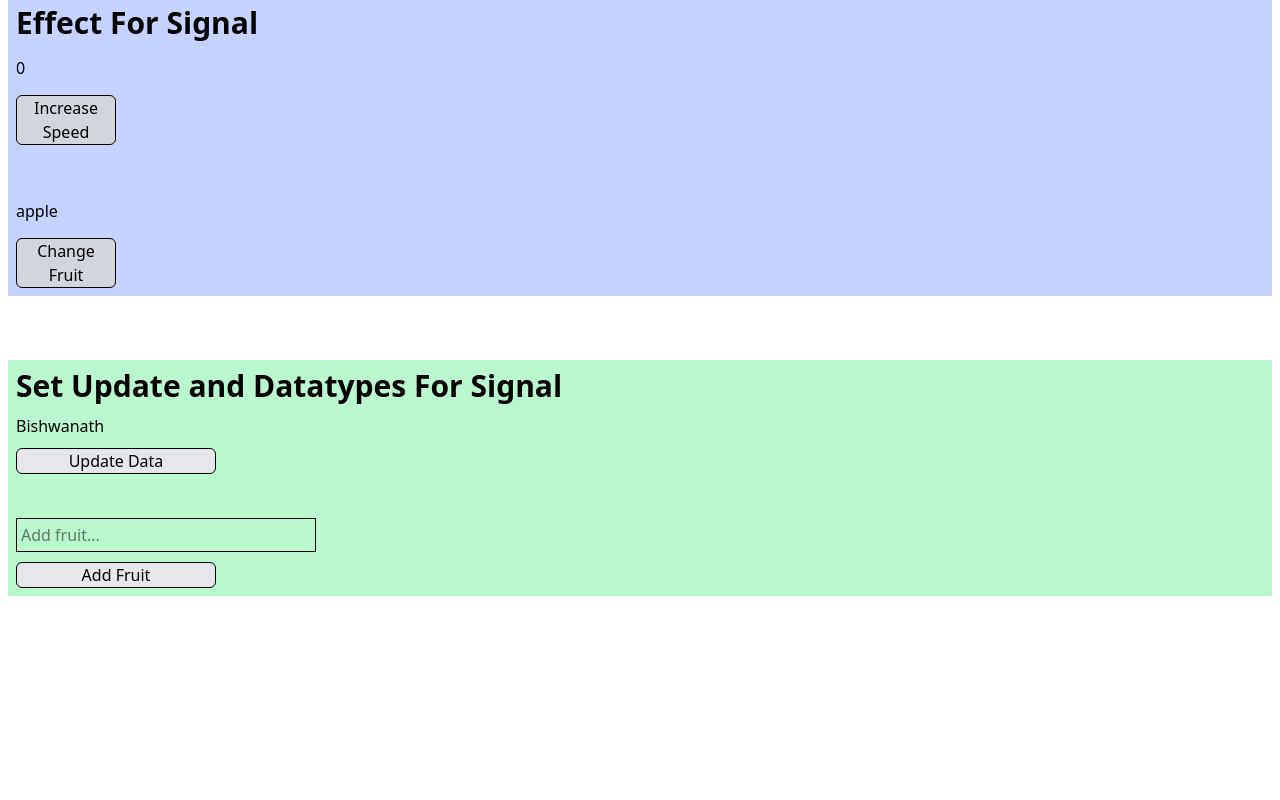
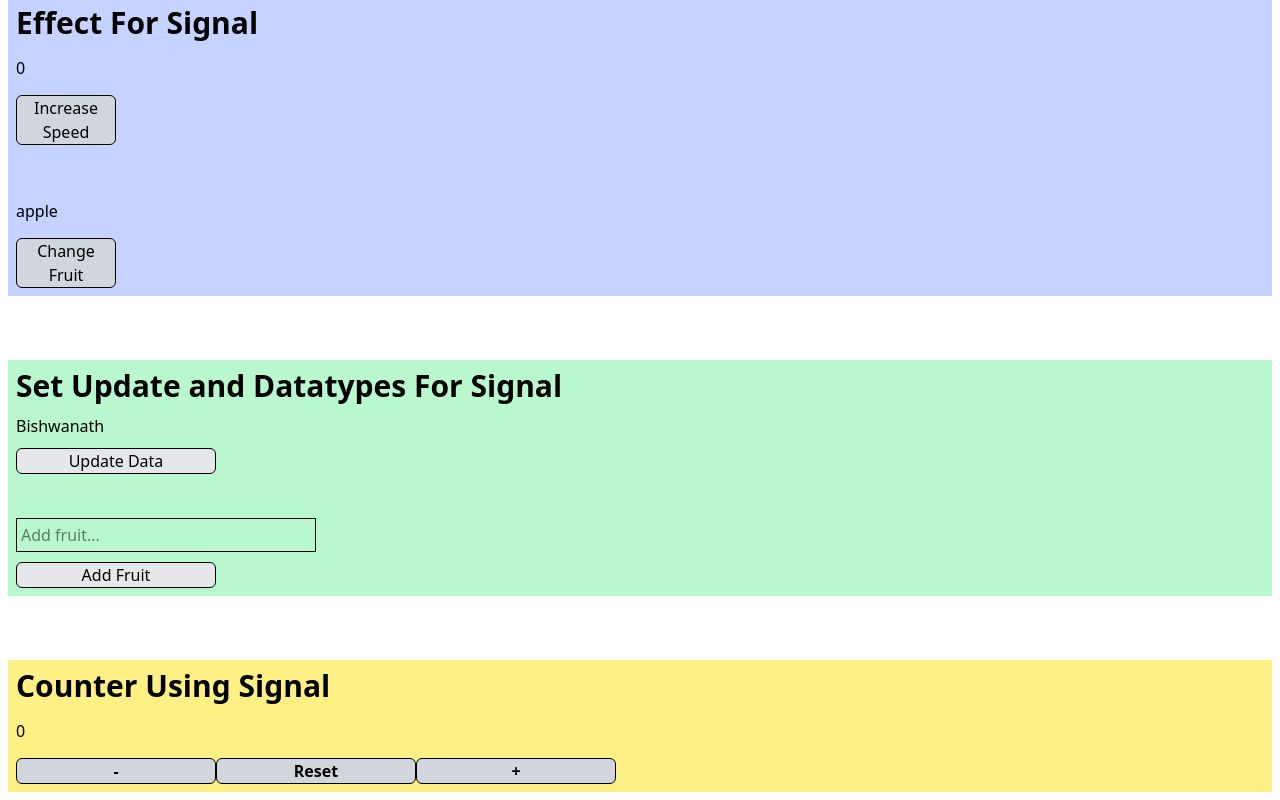
Before and after one commit to Bishwa7/Angular-Projects, an Angular app in the folder first-angular-project/: page / in a window 1280 px wide. Shown: the part 877-1677 px from the top of the page. Before the commit the page ends 1481 px from the top, so only its background shows below. Built offline with nearby package versions, Linux system fonts and the light colour scheme.

Commit message:
Step8 - Counter App using Signal added

```diff
--- a/first-angular-project/src/app/app.html
+++ b/first-angular-project/src/app/app.html
@@ -21,3 +21,7 @@
 <br/><br/>
 
 <app-set-update-datatypes-for-signal></app-set-update-datatypes-for-signal>
+
+<br/><br/>
+
+<app-counter-app-using-signal></app-counter-app-using-signal>
--- a/first-angular-project/src/app/app.ts
+++ b/first-angular-project/src/app/app.ts
@@ -6,10 +6,11 @@ import { PropertyBinding } from './components/property-binding/property-binding'
 import { ComputedSignal } from './components/computed-signal/computed-signal';
 import { EffectForSignal } from './components/effect-for-signal/effect-for-signal';
 import { SetUpdateDatatypesForSignal } from './components/set-update-datatypes-for-signal/set-update-datatypes-for-signal';
+import { CounterAppUsingSignal } from './components/counter-app-using-signal/counter-app-using-signal';
 
 @Component({
   selector: 'app-root',
-  imports: [RouterOutlet, Profile, Events, PropertyBinding, ComputedSignal, EffectForSignal, SetUpdateDatatypesForSignal],
+  imports: [RouterOutlet, Profile, Events, PropertyBinding, ComputedSignal, EffectForSignal, SetUpdateDatatypesForSignal, CounterAppUsingSignal],
   templateUrl: './app.html',
   styleUrl: './app.css'
 })
--- /dev/null
+++ b/first-angular-project/src/app/components/counter-app-using-signal/counter-app-using-signal.css
@@ -0,0 +1,13 @@
+@reference "tailwindcss";
+
+.parent-container {
+    @apply flex flex-col gap-[15px] bg-yellow-200 p-2 m-2;
+}
+
+.head-1 {
+    @apply text-3xl font-bold;
+}
+
+.button-css {
+    @apply px-2 border-1 bg-gray-300 font-bold border-1 rounded-md w-[200px] cursor-pointer active:scale-95 transition-transform duration-100 ease-in-out;
+}
--- /dev/null
+++ b/first-angular-project/src/app/components/counter-app-using-signal/counter-app-using-signal.html
@@ -0,0 +1,13 @@
+<div class="parent-container">
+
+    <h1 class="head-1">Counter Using Signal</h1>
+
+    <p> {{ count() }} </p>
+
+    <div>
+        <button class="button-css" (click)="decreamentCount()"> - </button>
+        <button class="button-css" (click)="resetCount()"> Reset </button>
+        <button class="button-css" (click)="increamentCount()"> + </button>
+    </div>
+
+</div>
--- /dev/null
+++ b/first-angular-project/src/app/components/counter-app-using-signal/counter-app-using-signal.ts
@@ -0,0 +1,32 @@
+import { Component, signal } from '@angular/core';
+
+@Component({
+  selector: 'app-counter-app-using-signal',
+  imports: [],
+  templateUrl: './counter-app-using-signal.html',
+  styleUrl: './counter-app-using-signal.css',
+})
+export class CounterAppUsingSignal {
+
+  count = signal<number>(0);
+
+
+  decreamentCount() {
+    if(this.count() <= 0) {
+      return;
+    }
+
+    this.count.set(this.count() - 1)
+  }
+
+  resetCount() {
+    if(this.count() != 0)
+    {
+      this.count.set(0)
+    }
+  }
+
+  increamentCount() {
+    this.count.update((val) => val + 1)
+  }
+}
```
Also changed, not shown: 1 other file (tests, documents, lock files or other folders).
